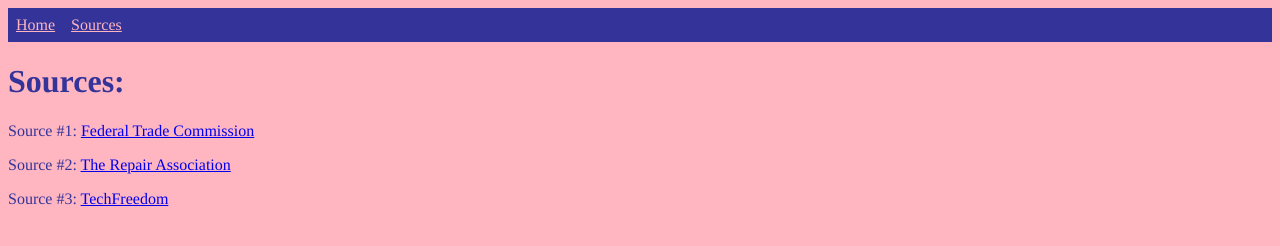
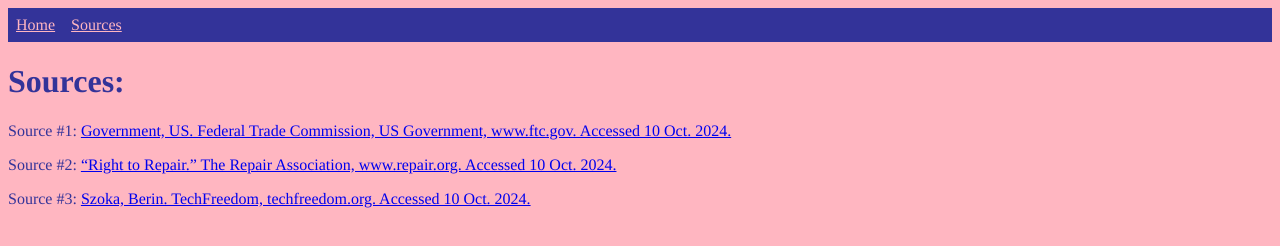
Before and after one commit to pmunson-pvcc/Planned-Obsolescence, a plain HTML site: page Planned Obsolescence Sources.html in a window 1280 px wide. Drawn offline with Linux system fonts and the light colour scheme.

Commit message:
Update Planned Obsolescence Sources.html

```diff
--- a/Planned Obsolescence Sources.html
+++ b/Planned Obsolescence Sources.html
@@ -23,9 +23,9 @@
       <div class = "body list">
 
       <h1>Sources:</h1>
-      <p>Source #1: <a href="https://www.ftc.gov/">Federal Trade Commission</a></p>
-      <p>Source #2: <a href="https://www.repair.org/">The Repair Association</a></p>
-      <p>Source #3: <a href="https://techfreedom.org/">TechFreedom</a></p>
+      <p>Source #1: <a href="https://www.ftc.gov/">Government, US. Federal Trade Commission, US Government, www.ftc.gov. Accessed 10 Oct. 2024.</a></p>
+      <p>Source #2: <a href="https://www.repair.org/">“Right to Repair.” The Repair Association, www.repair.org. Accessed 10 Oct. 2024.</a></p>
+      <p>Source #3: <a href="https://techfreedom.org/">Szoka, Berin. TechFreedom, techfreedom.org. Accessed 10 Oct. 2024.</a></p>
       </div>
 
 </html>
```
